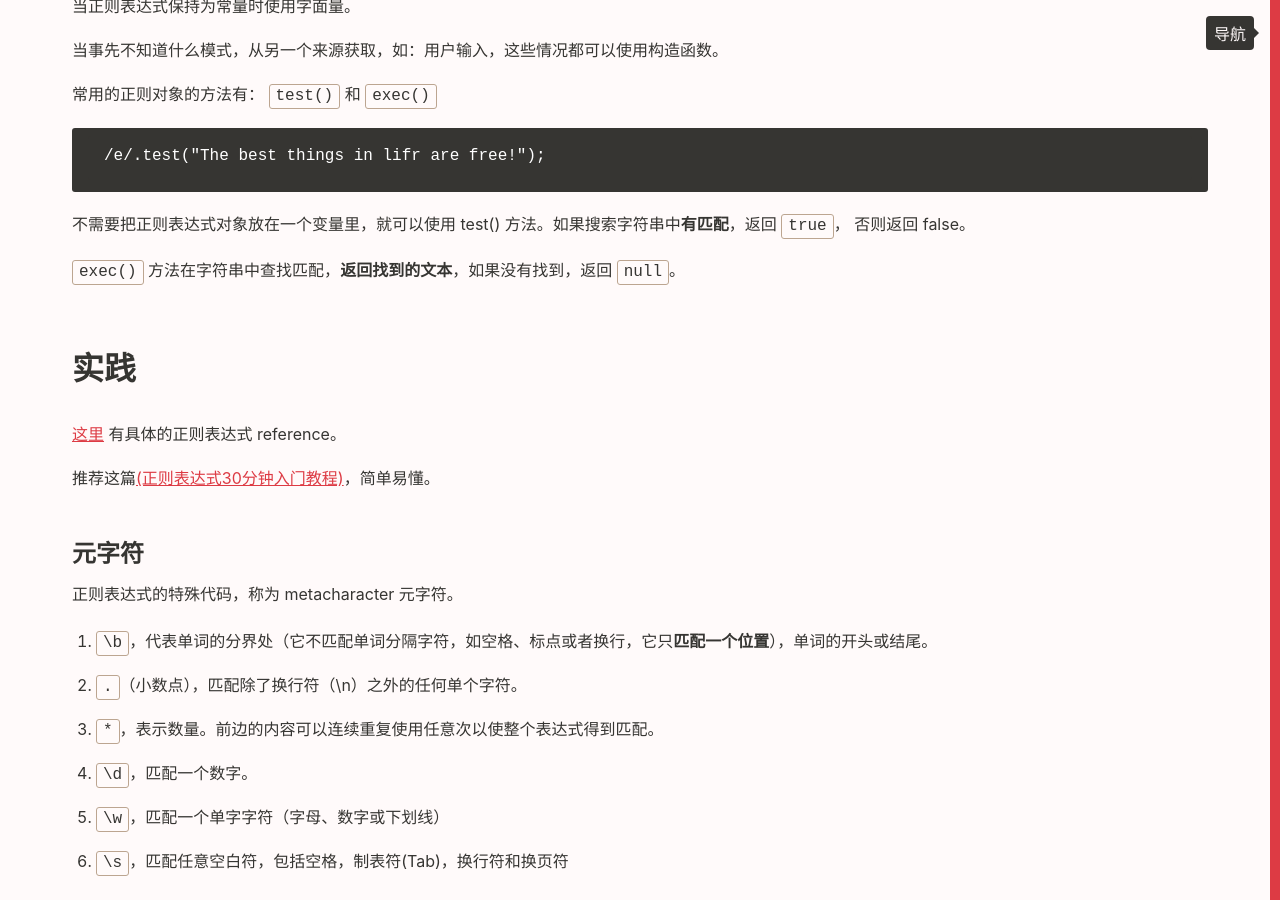
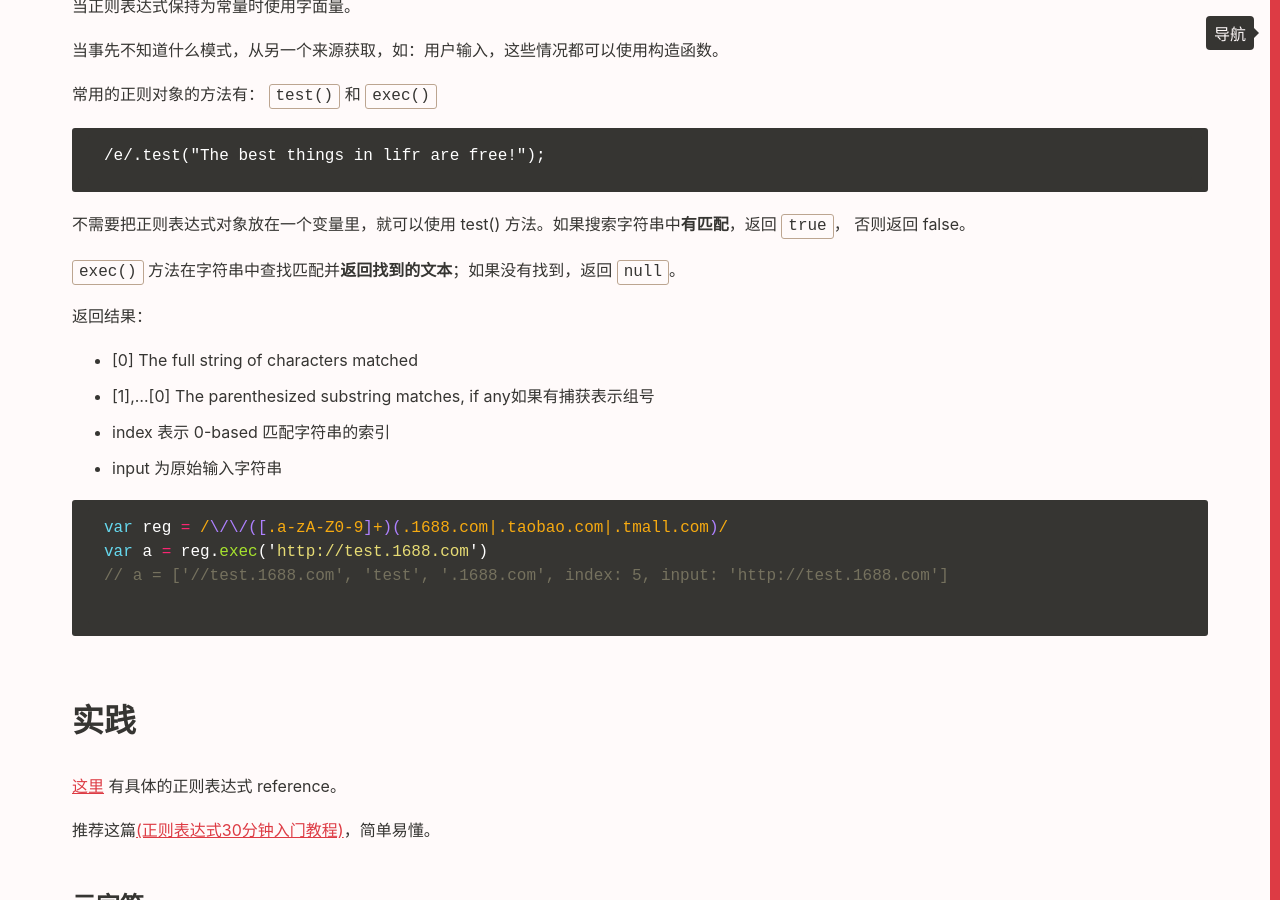
Before and after one commit to Vivi-wu/dive-into-web, a Jekyll site: the page built from _posts/2015-05-02-JavaScript-Regular-Expressions.markdown, in a window 1280 px wide and 900 px high, scrolled down 2047 px. Built offline with Jekyll 4.4.1, drawn with Linux system fonts in a browser that asks for light colours.

Commit message:
Update blog for Array、Regular Expression

````diff
--- a/_posts/2015-02-26-HTML-Web-Storage.markdown
+++ b/_posts/2015-02-26-HTML-Web-Storage.markdown
@@ -46,6 +46,7 @@ localStorage.setItem('user', JSON.stringify(user));
 
 // Read (Single)
 JSON.parse(localStorage.getItem('user'))
+// 如果 key 不存在，返回 null
 
 // 也可以使用以下方法 create／read
 localStorage.lastname = "Smith";
--- a/_posts/2015-05-02-JavaScript-Regular-Expressions.markdown
+++ b/_posts/2015-05-02-JavaScript-Regular-Expressions.markdown
@@ -76,7 +76,20 @@ new RegExp(/ab+c/, 'i');
 
 不需要把正则表达式对象放在一个变量里，就可以使用 test() 方法。如果搜索字符串中**有匹配**，返回 `true`， 否则返回 false。
 
-`exec()` 方法在字符串中查找匹配，**返回找到的文本**，如果没有找到，返回 `null`。
+`exec()` 方法在字符串中查找匹配并**返回找到的文本**；如果没有找到，返回 `null`。
+
+返回结果：
++ [0] The full string of characters matched
++ [1],...[0] The parenthesized substring matches, if any如果有捕获表示组号
++ index 表示 0-based 匹配字符串的索引
++ input 为原始输入字符串
+
+```js
+var reg = /\/\/([.a-zA-Z0-9]+)(.1688.com|.taobao.com|.tmall.com)/
+var a = reg.exec('http://test.1688.com')
+// a = ['//test.1688.com', 'test', '.1688.com', index: 5, input: 'http://test.1688.com']
+
+```
 
 ## 实践
 
--- a/_posts/2018-06-06-Markdown-tips.markdown
+++ b/_posts/2018-06-06-Markdown-tips.markdown
@@ -25,4 +25,4 @@ category: Other
 
 ### 跳转至函数定义处
 
-鼠标悬停在函数名上，按照 `Ctrl` 键，当出现超链接下划线时，点击可（打开对应文件并）跳转至函数定义处。
+Windows 系统按 `Fn + F12`
````
Also changed, not shown: _posts/2015-05-02-JavaScript-String.markdown (+2 -5 lines), _posts/2015-05-06-JavaScript-Arrays.markdown (+11 -3 lines), _posts/2017-08-31-JavaScript-Vue-practice.markdown (+19 -1 lines).
